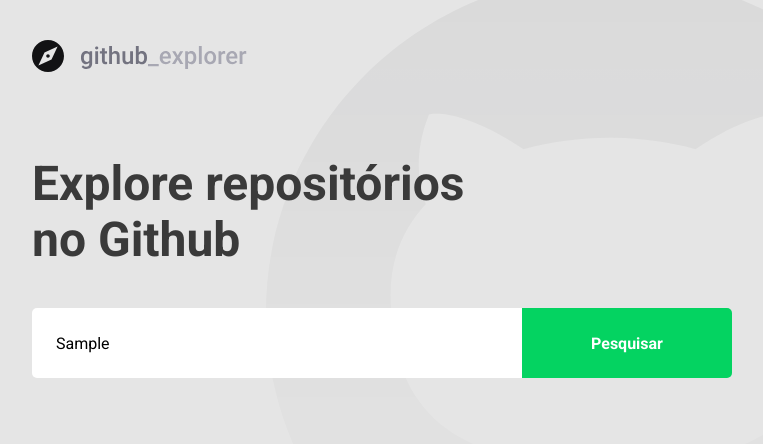
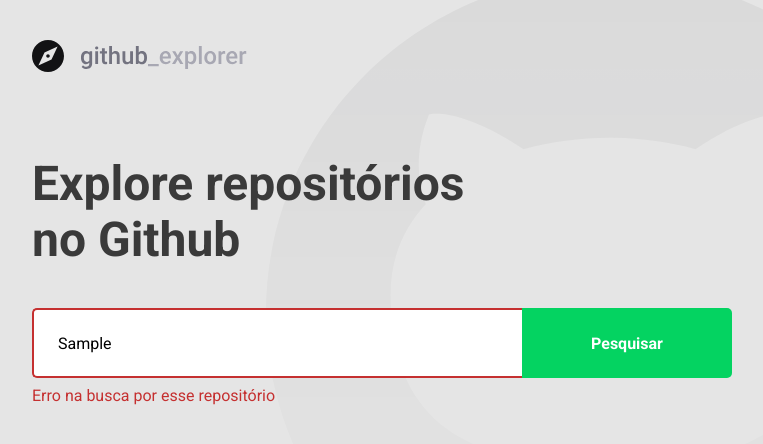
Before and after one commit to Valbermarcelino/Github-Explorer, a React (Create React App) app: page / in a window 1280 px wide. Both pictures are taken after typing "Sample" into the empty fields and a click on the button "Pesquisar". Shown: the top 444 px of the page, without its empty margins (148-911 px from the left). Built offline with nearby package versions, Linux system fonts and the light colour scheme; no server answers.

Commit message:
lidando com erros

```diff
--- a/src/pages/Dashboard/index.tsx
+++ b/src/pages/Dashboard/index.tsx
@@ -4,7 +4,7 @@
 
 import logoImg from '../../assets/logo.svg';
 
-import { Title, Form, Repositories } from './styles';
+import { Title, Form, Repositories, Error } from './styles';
 
 // Eu preciso colocar na minha tipagem só as informações q eu vou utilizar na minha interface
 interface Repository {
@@ -19,6 +19,7 @@
 // function Dashboard() {} é mais verboso pra falar o tipo
 const Dashboard: React.FC = () => {
   const [newRepo, setNewRepo] = useState('');
+  const [inputError, setinputError] = useState('');
   const [repositories, setRepositories] = useState<Repository[]>([]);
 
   async function handleAddRepository(
@@ -26,13 +27,23 @@
   ): Promise<void> {
     event.preventDefault();
 
-    const response = await api.get<Repository>(`repos/${newRepo}`);
+    // se repositorio estiver vazio
+    if (!newRepo) {
+      setinputError('Digite o auto/nome do repositório');
+      return;
+    }
 
-    const repository = response.data;
+    try {
+      const response = await api.get<Repository>(`repos/${newRepo}`);
 
-    setRepositories([...repositories, repository]);
+      const repository = response.data;
 
-    setNewRepo(''); // limpando barra de pesquisa
+      setRepositories([...repositories, repository]);
+      setNewRepo(''); // limpando barra de pesquisa
+      setinputError('');
+    } catch (err) {
+      setinputError('Erro na busca por esse repositório');
+    }
     // console.log(response.data);
     // console.log(newRepo);
     // Adição de um novo repositório
@@ -40,12 +51,17 @@
     // Salvar novo repositório no estado
   }
 
+  // propriedades JS: truthy (valores q não são vazios: 'fewqfw', 3,...), falsy (algo vazio)
+
   return (
     <>
       <img src={logoImg} alt="Github Explorer" />
       <Title>Explore repositórios no Github</Title>
 
-      <Form onSubmit={handleAddRepository}>
+      <Form
+        hasError={!!inputError /* Boolean(inputError) */}
+        onSubmit={handleAddRepository}
+      >
         <input
           value={newRepo}
           onChange={e => setNewRepo(e.target.value)}
@@ -53,6 +69,8 @@
         />
         <button type="submit">Pesquisar</button>
       </Form>
+
+      {inputError && <Error>{inputError}</Error>}
 
       <Repositories>
         {repositories.map(repository => (
--- a/src/pages/Dashboard/styles.ts
+++ b/src/pages/Dashboard/styles.ts
@@ -1,6 +1,10 @@
-import styled from 'styled-components';
+import styled, { css } from 'styled-components';
 
 import { shade } from 'polished';
+
+interface FormProps {
+  hasError: boolean;
+}
 
 // Template literals
 
@@ -15,7 +19,7 @@
 
 // SASS, LESS, Lemonade - paradas de encadeamento no css
 
-export const Form = styled.form`
+export const Form = styled.form<FormProps>`
   margin-top: 40px;
   max-width: 700px;
 
@@ -27,6 +31,14 @@
     padding: 0 24px;
     border: 0;
     border-radius: 5px 0 0 5px;
+    border: 2px solid #fff;
+    border-right: 0;
+
+    ${props =>
+      props.hasError &&
+      css`
+        border-color: #c53030;
+      `}
 
     &::placeholder {
       color: #a8a8b3;
@@ -47,6 +59,12 @@
       background: ${shade(0.2, '#04d361')};
     }
   }
+`;
+
+export const Error = styled.span`
+  display: block;
+  color: #c53030;
+  margin-top: 8px;
 `;
 
 export const Repositories = styled.div`
```
Also changed, not shown: 1 other file (tests, documents, lock files or other folders).
